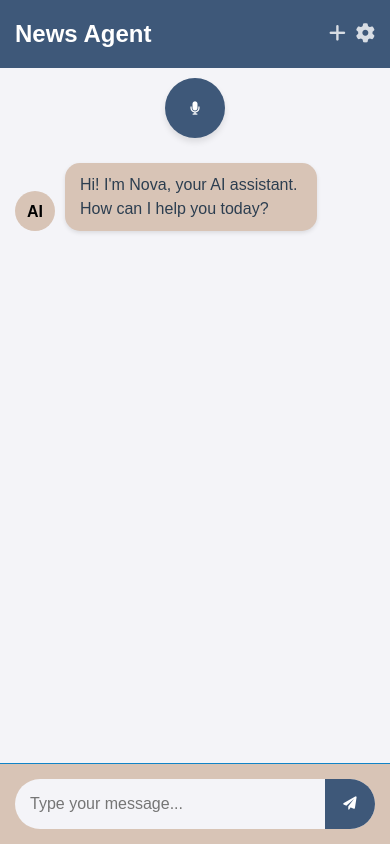
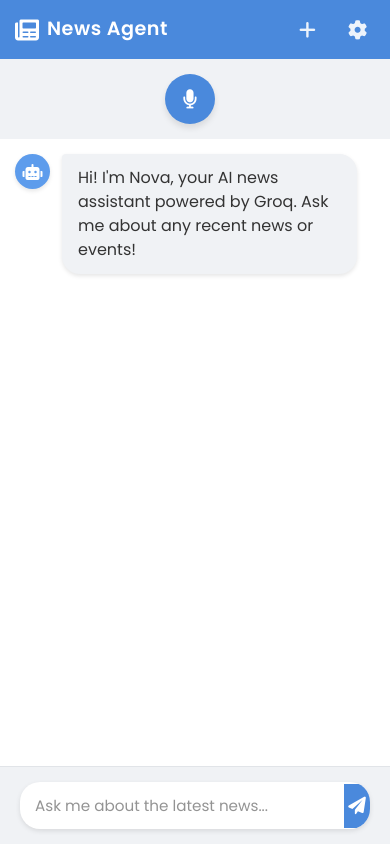
Before and after one commit to dhruvldrp9/News_Agent, a Flask app: page / in a window 390 px wide. Run offline with Flask 3, Linux system fonts and the light colour scheme; parts of the project's set-up code (start-up, migrations or seed data) failed here and were passed over.

Commit message:
Latest Groq Update

```diff
--- a/requirements.txt
+++ b/requirements.txt
@@ -29,6 +29,7 @@ Flask==3.1.0
 frozenlist==1.5.0
 fsspec==2024.9.0
 google_search_results==2.4.2
+groq==0.19.0
 h11==0.14.0
 httpcore==1.0.7
 httpx==0.28.1
--- a/static/css/styles.css
+++ b/static/css/styles.css
@@ -1,11 +1,19 @@
+
 :root {
-    --bg-primary: #f4f4f8;
-    --bg-secondary: #D8C4B6;
-    --text-primary: #2c3e50;
-    --accent-color: #3E5879;
-    --accent-hover: #2980b9;
-    --border-color: #1184c7;
-    --bg-dark: #213555;
+    --primary-color: #4a89dc;
+    --primary-dark: #3a6fc7;
+    --secondary-color: #f8f9fa;
+    --accent-color: #5d9cec;
+    --text-primary: #333333;
+    --text-secondary: #666666;
+    --text-light: #ffffff;
+    --bg-primary: #ffffff;
+    --bg-secondary: #f0f2f5;
+    --border-color: #e1e4e8;
+    --shadow-color: rgba(0, 0, 0, 0.1);
+    --success-color: #4CAF50;
+    --error-color: #f44336;
+    --transition-speed: 0.3s;
 }
 
 * {
@@ -17,9 +25,8 @@
 html, body {
     min-height: 100vh;
     width: 100%;
-    font-family: 'Arial', sans-serif;
-    background-color: var(--bg-dark);
-    overflow-y: auto;
+    font-family: 'Poppins', sans-serif;
+    background-color: var(--bg-secondary);
     color: var(--text-primary);
     line-height: 1.6;
 }
@@ -28,21 +35,20 @@ html, body {
     display: flex;
     flex-direction: column;
     height: 100vh;
-    width: 70%; /* Resize to 70% of screen width */
-    max-width: 70%;
-    margin: 0 auto; /* Center horizontally */
-    box-shadow: 0 0 20px rgba(0,0,0,0.1); /* Optional: adds a subtle shadow */
-    background-color: var(--bg-secondary); /* Optional: distinct background from body */
+    width: 80%;
+    max-width: 1200px;
+    margin: 0 auto;
+    box-shadow: 0 0 20px var(--shadow-color);
+    background-color: var(--bg-primary);
+    border-radius: 10px;
+    overflow: hidden;
 }
 
 .app-header {
-    background-color: var(--accent-color);
-    color: white;
-    padding: 15px;
-    display: flex;
-    justify-content: space-between;
-    align-items: center;
-    box-shadow: 0 2px 5px rgba(0,0,0,0.1);
+    background-color: var(--primary-color);
+    color: var(--text-light);
+    padding: 15px 20px;
+    box-shadow: 0 2px 5px var(--shadow-color);
 }
 
 .header-content {
@@ -52,28 +58,47 @@ html, body {
     align-items: center;
 }
 
+.logo-container {
+    display: flex;
+    align-items: center;
+    gap: 10px;
+}
+
+.logo-icon {
+    font-size: 1.8rem;
+}
+
 .header-content h1 {
     font-size: 1.5rem;
     font-weight: 600;
+    letter-spacing: 0.5px;
 }
 
 .header-actions {
     display: flex;
-    gap: 10px;
+    gap: 15px;
 }
 
 .icon-btn {
     background: none;
     border: none;
-    color: white;
+    color: var(--text-light);
     font-size: 1.2rem;
     cursor: pointer;
-    opacity: 0.8;
-    transition: opacity 0.3s;
+    opacity: 0.9;
+    transition: opacity var(--transition-speed), transform var(--transition-speed);
+    width: 40px;
+    height: 40px;
+    border-radius: 50%;
+    display: flex;
+    align-items: center;
+    justify-content: center;
 }
 
 .icon-btn:hover {
     opacity: 1;
+    background-color: rgba(255, 255, 255, 0.1);
+    transform: scale(1.05);
 }
 
 .app-main {
@@ -87,13 +112,13 @@ html, body {
     display: flex;
     justify-content: center;
     align-items: center;
-    padding: 10px;
-    background-color: var(--bg-primary);
+    padding: 15px;
+    background-color: var(--bg-secondary);
 }
 
 .mic-btn {
-    background-color: var(--accent-color);
-    color: white;
+    background-color: var(--primary-color);
+    color: var(--text-light);
     border: none;
     width: 60px;
     height: 60px;
@@ -102,36 +127,74 @@ html, body {
     justify-content: center;
     align-items: center;
     cursor: pointer;
-    transition: background-color 0.3s;
-    box-shadow: 0 4px 6px rgba(0,0,0,0.1);
+    transition: all var(--transition-speed);
+    box-shadow: 0 4px 6px var(--shadow-color);
+    font-size: 1.2rem;
 }
 
 .mic-btn:hover {
-    background-color: var(--accent-hover);
+    background-color: var(--primary-dark);
+    transform: scale(1.05);
 }
 
 .mic-btn.active {
-    background-color: #e74c3c;
+    background-color: var(--error-color);
+    animation: pulse 1.5s infinite;
+}
+
+@keyframes pulse {
+    0% {
+        box-shadow: 0 0 0 0 rgba(244, 67, 54, 0.4);
+    }
+    70% {
+        box-shadow: 0 0 0 10px rgba(244, 67, 54, 0);
+    }
+    100% {
+        box-shadow: 0 0 0 0 rgba(244, 67, 54, 0);
+    }
+}
+
+.voice-status {
+    margin-left: 10px;
+    font-size: 0.9rem;
+    color: var(--text-secondary);
+    font-style: italic;
 }
 
 .chat-window {
     flex-grow: 1;
     overflow-y: auto;
-    padding: 15px;
+    padding: 20px;
     background-color: var(--bg-primary);
+    scroll-behavior: smooth;
 }
 
 .chat-messages {
     display: flex;
     flex-direction: column;
-    gap: 10px;
+    gap: 16px;
 }
 
 .message-container {
     display: flex;
-    align-items: flex-end;
-    gap: 10px;
-    max-width: 100%;
+    align-items: flex-start;
+    gap: 12px;
+    max-width: 85%;
+    animation: fadeIn 0.3s ease-in-out;
+}
+
+@keyframes fadeIn {
+    from { opacity: 0; transform: translateY(10px); }
+    to { opacity: 1; transform: translateY(0); }
+}
+
+.bot-message-container {
+    align-self: flex-start;
+}
+
+.user-message-container {
+    flex-direction: row-reverse;
+    align-self: flex-end;
 }
 
 .message-avatar {
@@ -143,42 +206,46 @@ html, body {
     align-items: center;
     font-weight: bold;
     flex-shrink: 0;
+    box-shadow: 0 2px 4px var(--shadow-color);
 }
 
 .user-avatar {
-    background-color: var(--accent-color);
-    color: white;
-    order: 2;
+    background-color: var(--primary-color);
+    color: var(--text-light);
 }
 
 .bot-avatar {
-    background-color: #D8C4B6;
-    color: black;
+    background-color: var(--accent-color);
+    color: var(--text-light);
 }
 
 .message {
-    max-width: 70%;
-    padding: 10px 15px;
-    border-radius: 15px;
-    background-color: var(--bg-secondary);
-    box-shadow: 0 2px 4px rgba(0,0,0,0.1);
+    padding: 12px 16px;
+    border-radius: 18px;
+    box-shadow: 0 2px 4px var(--shadow-color);
     line-height: 1.5;
+    max-width: 100%;
+}
+
+.message p {
+    margin: 0;
 }
 
 .bot-message {
-    background-color: #D8C4B6;
-    align-self: flex-start;
+    background-color: var(--bg-secondary);
+    border-top-left-radius: 4px;
+    color: var(--text-primary);
 }
 
 .user-message {
-    background-color: var(--accent-color);
-    color: white;
-    margin-right: 10px;
+    background-color: var(--primary-color);
+    color: var(--text-light);
+    border-top-right-radius: 4px;
 }
 
 .input-container {
     background-color: var(--bg-secondary);
-    padding: 15px;
+    padding: 15px 20px;
     border-top: 1px solid var(--border-color);
 }
 
@@ -186,37 +253,51 @@ html, body {
     display: flex;
     align-items: center;
     background-color: var(--bg-primary);
-    border-radius: 25px;
+    border-radius: 24px;
     overflow: hidden;
+    box-shadow: 0 2px 5px var(--shadow-color);
+    transition: box-shadow var(--transition-speed);
+}
+
+.input-wrapper:focus-within {
+    box-shadow: 0 4px 8px var(--shadow-color);
 }
 
 #userInput {
     flex-grow: 1;
     border: none;
-    padding: 12px 15px;
+    padding: 14px 20px;
     font-size: 1rem;
     background-color: transparent;
     outline: none;
     color: var(--text-primary);
+    font-family: 'Poppins', sans-serif;
+}
+
+#userInput::placeholder {
+    color: var(--text-secondary);
+    opacity: 0.7;
 }
 
 .send-btn {
-    background-color: var(--accent-color);
-    color: white;
+    background-color: var(--primary-color);
+    color: var(--text-light);
     border: none;
-    width: 50px;
-    height: 50px;
+    width: 48px;
+    height: 48px;
     display: flex;
     justify-content: center;
     align-items: center;
     cursor: pointer;
-    transition: background-color 0.3s;
+    transition: background-color var(--transition-speed);
+    font-size: 1.1rem;
 }
 
 .send-btn:hover {
-    background-color: var(--accent-hover);
+    background-color: var(--primary-dark);
 }
 
+/* Modal Styling */
 .modal {
     display: none;
     position: fixed;
@@ -285,33 +388,100 @@ html, body {
 }
 
 .chat-window::-webkit-scrollbar-track {
-    background: var(--bg-primary);
+    background: var(--bg-secondary);
+    border-radius: 4px;
 }
 
 .chat-window::-webkit-scrollbar-thumb {
-    background-color: var(--accent-color);
+    background-color: var(--primary-color);
     border-radius: 4px;
+    opacity: 0.8;
+}
+
+.chat-window::-webkit-scrollbar-thumb:hover {
+    background-color: var(--primary-dark);
 }
 
 /* Responsive Adjustments */
 @media screen and (max-width: 1200px) {
     .container {
-        width: 85%;
-        max-width: 85%;
+        width: 90%;
+    }
+}
+
+@media screen and (max-width: 992px) {
+    .container {
+        width: 95%;
+    }
+
+    .message-container {
+        max-width: 90%;
     }
 }
 
 @media screen and (max-width: 768px) {
     .container {
-        width: 95%;
+        width: 100%;
+        height: 100vh;
+        border-radius: 0;
+    }
+
+    .app-header {
+        padding: 12px 15px;
+    }
+
+    .header-content h1 {
+        font-size: 1.3rem;
+    }
+
+    .chat-window {
+        padding: 15px;
+    }
+
+    .message-container {
         max-width: 95%;
     }
 }
 
 @media screen and (max-width: 480px) {
-    .container {
-        width: 100%;
-        max-width: 100%;
-        margin: 0;
+    .logo-container {
+        gap: 8px;
+    }
+
+    .logo-icon {
+        font-size: 1.5rem;
+    }
+
+    .header-content h1 {
+        font-size: 1.2rem;
+    }
+
+    .icon-btn {
+        width: 35px;
+        height: 35px;
+    }
+
+    .mic-btn {
+        width: 50px;
+        height: 50px;
+    }
+
+    .message-avatar {
+        width: 35px;
+        height: 35px;
+    }
+
+    .input-wrapper {
+        border-radius: 20px;
+    }
+
+    #userInput {
+        padding: 12px 15px;
+        font-size: 0.95rem;
+    }
+
+    .send-btn {
+        width: 44px;
+        height: 44px;
     }
 }
--- a/templates/index.html
+++ b/templates/index.html
@@ -1,35 +1,37 @@
+
 <!DOCTYPE html>
 <html lang="en">
 <head>
     <meta charset="UTF-8">
     <meta name="viewport" content="width=device-width, initial-scale=1.0">
-    <title>Nova AI Assistant</title>
+    <title>Nova AI News Assistant (Powered by Groq)</title>
     <link rel="stylesheet" href="https://cdnjs.cloudflare.com/ajax/libs/font-awesome/6.0.0-beta3/css/all.min.css">
     <link rel="stylesheet" href="{{ url_for('static', filename='css/styles.css') }}">
+    <link href="https://fonts.googleapis.com/css2?family=Poppins:wght@300;400;500;600;700&display=swap" rel="stylesheet">
 </head>
 <body>
     <div class="container">
         <header class="app-header">
             <div class="header-content">
-                <h1>News Agent</h1>
+                <div class="logo-container">
+                    <i class="fas fa-newspaper logo-icon"></i>
+                    <h1>News Agent</h1>
+                </div>
                 <input type="hidden" id="sessionId" value="{{ session_id }}">
                 <div class="header-actions">
-                    <button id="newChatBtn" class="icon-btn">
+                    <button id="newChatBtn" class="icon-btn" title="New Chat">
                         <i class="fas fa-plus"></i>
                     </button>
-                    <button id="settingsBtn" class="icon-btn">
+                    <button id="settingsBtn" class="icon-btn" title="Settings">
                         <i class="fas fa-cog"></i>
                     </button>
-                    <!-- <button id="themeSwitchBtn" class="icon-btn">
-                        <i class="fas fa-moon"></i>
-                    </button> -->
                 </div>
             </div>
         </header>
 
         <main class="app-main">
             <div class="voice-controls">
-                <button id="microphoneBtn" class="mic-btn">
+                <button id="microphoneBtn" class="mic-btn" title="Voice Input">
                     <i class="fas fa-microphone"></i>
                 </button>
                 <div id="voiceStatus" class="voice-status"></div>
@@ -38,9 +40,11 @@
             <div id="chatWindow" class="chat-window">
                 <div id="chatMessages" class="chat-messages">
                     <div class="message-container bot-message-container">
-                        <div class="message-avatar bot-avatar">AI</div>
+                        <div class="message-avatar bot-avatar">
+                            <i class="fas fa-robot"></i>
+                        </div>
                         <div class="message bot-message">
-                            Hi! I'm Nova, your AI assistant. How can I help you today?
+                            <p>Hi! I'm Nova, your AI news assistant powered by Groq. Ask me about any recent news or events!</p>
                         </div>
                     </div>
                 </div>
@@ -48,8 +52,8 @@
 
             <div class="input-container">
                 <div class="input-wrapper">
-                    <input type="text" id="userInput" placeholder="Type your message...">
-                    <button id="sendBtn" class="send-btn">
+                    <input type="text" id="userInput" placeholder="Ask me about the latest news...">
+                    <button id="sendBtn" class="send-btn" title="Send Message">
                         <i class="fas fa-paper-plane"></i>
                     </button>
                 </div>
@@ -60,12 +64,16 @@
     <!-- Settings Modal -->
     <div id="settingsModal" class="modal">
         <div class="modal-content">
-            <span class="close-btn">&times;</span>
-            <h2>Settings</h2>
+            <div class="modal-header">
+                <h2>Settings</h2>
+                <span class="close-btn">&times;</span>
+            </div>
             <div class="settings-group">
-                <label>Voice Language</label>
+                <label for="voiceLangSelect">Voice Language</label>
                 <select id="voiceLangSelect">
                     <option value="en-US">English (US)</option>
+                    <option value="en-GB">English (UK)</option>
+                    <option value="en-IN">English (India)</option>
                 </select>
             </div>
         </div>
```
Also changed, not shown: other parts of static/css/styles.css (+44 -22 lines), models/Communication_OpenAI.py (+60 -43 lines), README.md.
